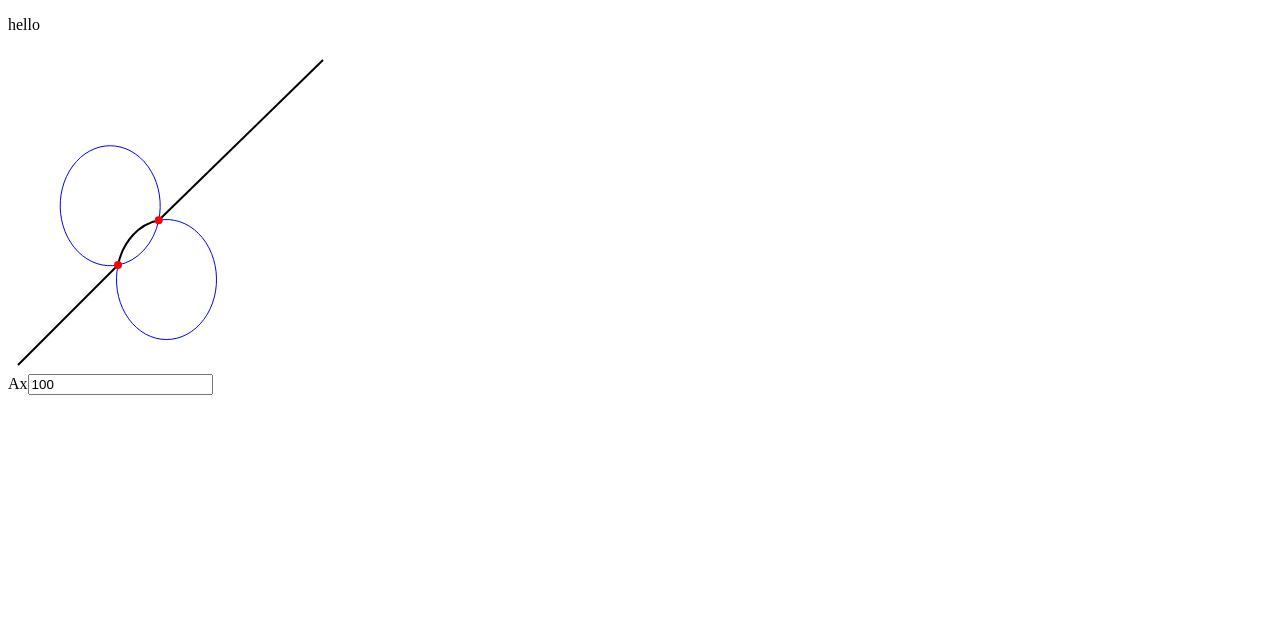
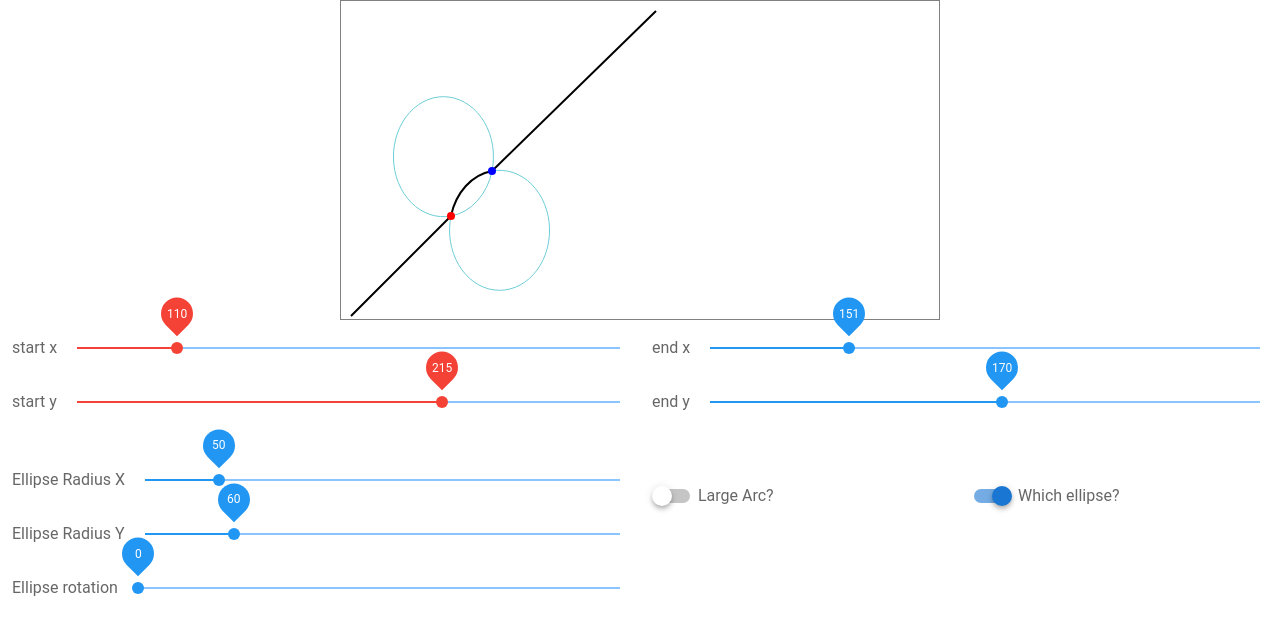
Before and after one commit to JenniferSpry/skirtSplainer, a Vue app: page / in a window 1280 px wide. Shown: the top 634 px of the page. Built offline with nearby package versions, Linux system fonts and the light colour scheme.

Commit message:
add vuetify and replace test  component with ellipse playground

```diff
--- a/package.json
+++ b/package.json
@@ -10,7 +10,8 @@
   },
   "dependencies": {
     "core-js": "^3.6.5",
-    "vue": "^2.6.11"
+    "vue": "^2.6.11",
+    "vuetify": "^2.5.3"
   },
   "devDependencies": {
     "@vue/cli-plugin-babel": "~4.5.0",
@@ -20,9 +21,12 @@
     "@vue/eslint-config-airbnb": "^5.0.2",
     "@vue/test-utils": "^1.0.3",
     "babel-eslint": "^10.1.0",
+    "deepmerge": "^4.2.2",
     "eslint": "^6.7.2",
     "eslint-plugin-import": "^2.20.2",
     "eslint-plugin-vue": "^6.2.2",
+    "sass": "^1.34.1",
+    "sass-loader": "^12.1.0",
     "vue-template-compiler": "^2.6.11"
   }
 }
--- a/src/App.vue
+++ b/src/App.vue
@@ -1,8 +1,12 @@
 <template>
   <div id="app">
-    <main>
-      <HomePage/>
-    </main>
+    <v-app>
+      <v-main>
+        <v-container fluid>
+          <HomePage/>
+        </v-container>
+      </v-main>
+    </v-app>
   </div>
 </template>
 
--- /dev/null
+++ b/src/components/EllipsePlayground.vue
@@ -0,0 +1,149 @@
+<template>
+  <div>
+    <v-row justify="center">
+      <svg xmlns="http://www.w3.org/2000/svg" :width="600" :height="320">
+        <path :d="pathArc" stroke="black" fill="none" stroke-width="2" fill-opacity="0.5"/>
+        <path :d="pathEllipse1" stroke="#6dcdd6" fill="none"/>
+        <path :d="pathEllipse2" stroke="#6dcdd6" fill="none"/>
+        <path :d="pathEllipse3" stroke="#6dcdd6" fill="none"/>
+        <circle :cx="startArcX" :cy="startArcY" r="4" fill="red"/>
+        <circle :cx="endArcX" :cy="endArcY" r="4" fill="blue"/>
+      </svg>
+    </v-row>
+    <v-row>
+      <v-col>
+        <v-slider
+          v-model="startArcX"
+          :label="'start x'"
+          thumb-label="always"
+          :max="width"
+          min="0"
+          color="red"
+        ></v-slider>
+        <v-slider
+          v-model="startArcY"
+          :label="'start y'"
+          thumb-label="always"
+          :max="height"
+          min="0"
+          color="red"
+        ></v-slider>
+      </v-col>
+      <v-col>
+        <v-slider
+          v-model="endArcX"
+          :label="'end x'"
+          thumb-label="always"
+          :max="width"
+          min="0"
+          color="blue"
+        ></v-slider>
+        <v-slider
+          v-model="endArcY"
+          :label="'end y'"
+          thumb-label="always"
+          :max="height"
+          min="0"
+          color="blue"
+        ></v-slider>
+      </v-col>
+    </v-row>
+
+    <v-row>
+      <v-col>
+        <v-slider
+          v-model="rx"
+          :label="'Ellipse Radius X'"
+          thumb-label="always"
+          :max="height"
+          min="0"
+          color="blue"
+        ></v-slider>
+        <v-slider
+          v-model="ry"
+          :label="'Ellipse Radius Y'"
+          thumb-label="always"
+          :max="height"
+          min="0"
+          color="blue"
+        ></v-slider>
+        <v-slider
+          v-model="xAxisRotation"
+          :label="'Ellipse rotation'"
+          thumb-label="always"
+          :max="180"
+          min="0"
+          color="blue"
+        ></v-slider>
+      </v-col>
+      <v-col>
+        <v-row>
+          <v-col>
+            <v-switch
+              v-model="largeArc"
+              label="Large Arc?"
+            ></v-switch>
+          </v-col>
+          <v-col>
+            <v-switch
+              v-model="sweep"
+              label="Which ellipse?"
+            ></v-switch>
+          </v-col>
+        </v-row>
+      </v-col>
+    </v-row>
+  </div>
+</template>
+
+<script>
+export default {
+  name: 'EllipsePlayground',
+  data() {
+    return {
+      width: 600,
+      height: 320,
+      startArcX: 110,
+      startArcY: 215,
+      rx: 50,
+      ry: 60,
+      xAxisRotation: 0,
+      largeArc: false,
+      sweep: true,
+      endArcX: 150.71,
+      endArcY: 170.29,
+    };
+  },
+  computed: {
+    pathArc() {
+      return `M 10 315
+           L ${this.startArcX} ${this.startArcY}
+           A ${this.rx} ${this.ry} ${this.xAxisRotation}
+           ${this.largeArc ? 1 : 0} ${this.sweep ? 1 : 0}
+           ${this.endArcX} ${this.endArcY}
+           L 315 10`;
+    },
+    pathEllipse1() {
+      return `M ${this.startArcX} ${this.startArcY}
+          A ${this.rx} ${this.ry} ${this.xAxisRotation}
+          ${this.largeArc ? 1 : 0} ${this.sweep ? 0 : 1} ${this.endArcX} ${this.endArcY}`;
+    },
+    pathEllipse2() {
+      return `M ${this.startArcX} ${this.startArcY}
+          A ${this.rx} ${this.ry} ${this.xAxisRotation}
+          ${this.largeArc ? 0 : 1} ${this.sweep ? 1 : 0} ${this.endArcX} ${this.endArcY}`;
+    },
+    pathEllipse3() {
+      return `M ${this.startArcX} ${this.startArcY}
+          A ${this.rx} ${this.ry} ${this.xAxisRotation}
+          ${this.largeArc ? 0 : 1} ${this.sweep ? 0 : 1} ${this.endArcX} ${this.endArcY}`;
+    },
+  },
+};
+</script>
+
+<style scoped>
+svg {
+  border: 1px solid grey;
+}
+</style>
--- a/src/components/HomePage.vue
+++ b/src/components/HomePage.vue
@@ -1,22 +1,14 @@
 <template>
   <div class="hello">
-    <p>{{ 'hello' }}</p>
-    <skirt-circles :ax="parseInt(ax)"></skirt-circles>
-    <label>Ax</label>
-    <input type="number" v-model="ax">
+    <ellipse-playground></ellipse-playground>
   </div>
 </template>
 
 <script>
-import SkirtCircles from './SkirtCircles.vue';
+import EllipsePlayground from './EllipsePlayground.vue';
 
 export default {
   name: 'HomePage',
-  components: { SkirtCircles },
-  data() {
-    return {
-      ax: 100,
-    };
-  },
+  components: { EllipsePlayground },
 };
 </script>
--- a/src/components/SkirtCircles.vue
+++ /dev/null
@@ -1,76 +0,0 @@
-<template>
-  <div>
-    <svg xmlns="http://www.w3.org/2000/svg" width="320" height="320">
-      <path :d="pathArc" stroke="black" fill="none" stroke-width="2" fill-opacity="0.5"/>
-      <path :d="pathEllipse1" stroke="blue" fill="none"/>
-      <path :d="pathEllipse2" stroke="blue" fill="none"/>
-      <path :d="pathEllipse3" stroke="blue" fill="none"/>
-      <circle :cx="endArcX" :cy="endArcY" r="4" fill="red"/>
-      <circle :cx="startArcX" :cy="startArcY" r="4" fill="red"/>
-    </svg>
-  </div>
-</template>
-
-<script>
-export default {
-  name: 'SkirtCircles',
-  props: {
-    startArcX: {
-      type: Number,
-      default: 110,
-    },
-    startArcY: {
-      type: Number,
-      default: 215,
-    },
-    rx: { // elypsen radius
-      type: Number,
-      default: 50,
-    },
-    ry: { // elypsen radius
-      type: Number,
-      default: 60,
-    },
-    xAxisRotation: {
-      type: Number,
-      default: 0,
-    },
-    largeArcFlag: { // langen weg, oder kurzen?
-      type: Number,
-      default: 0,
-    },
-    sweepFlag: { // welche elypse?
-      type: Number,
-      default: 1,
-    },
-    endArcX: {
-      type: Number,
-      default: 150.71,
-    },
-    endArcY: {
-      type: Number,
-      default: 170.29,
-    },
-  },
-  computed: {
-    pathArc() {
-      return `M 10 315
-           L ${this.startArcX} ${this.startArcY}
-           A ${this.rx} ${this.ry} ${this.xAxisRotation} ${this.largeArcFlag} ${this.sweepFlag} ${this.endArcX} ${this.endArcY}
-           L 315 10`;
-    },
-    pathEllipse1() {
-      return `M ${this.startArcX} ${this.startArcY}
-          A ${this.rx} ${this.ry} ${this.xAxisRotation} ${1} ${0} ${this.endArcX} ${this.endArcY}`;
-    },
-    pathEllipse2() {
-      return `M ${this.startArcX} ${this.startArcY}
-          A ${this.rx} ${this.ry} ${this.xAxisRotation} ${1} ${1} ${this.endArcX} ${this.endArcY}`;
-    },
-    pathEllipse3() {
-      return `M ${this.startArcX} ${this.startArcY}
-          A ${this.rx} ${this.ry} ${this.xAxisRotation} ${0} ${0} ${this.endArcX} ${this.endArcY}`;
-    },
-  },
-};
-</script>
--- a/src/main.js
+++ b/src/main.js
@@ -1,8 +1,10 @@
 import Vue from 'vue';
+import vuetify from '@/plugins/vuetify';
 import App from './App.vue';
 
 Vue.config.productionTip = false;
 
 new Vue({
+  vuetify,
   render: (h) => h(App),
 }).$mount('#app');
--- /dev/null
+++ b/src/plugins/vuetify.js
@@ -0,0 +1,9 @@
+import Vue from 'vue';
+import Vuetify from 'vuetify';
+import 'vuetify/dist/vuetify.min.css';
+
+Vue.use(Vuetify);
+
+const opts = {};
+
+export default new Vuetify(opts);
--- /dev/null
+++ b/webpack.config.js
@@ -0,0 +1,23 @@
+module.exports = {
+  module: {
+    rules: [
+      {
+        test: /\.s(c|a)ss$/,
+        use: [
+          'vue-style-loader',
+          'css-loader',
+          {
+            loader: 'sass-loader',
+            options: {
+              // eslint-disable-next-line global-require
+              implementation: require('sass'),
+              sassOptions: {
+                indentedSyntax: true, // optional
+              },
+            },
+          },
+        ],
+      },
+    ],
+  }
+}
```
Also changed, not shown: 1 other file (tests, documents, lock files or other folders).
